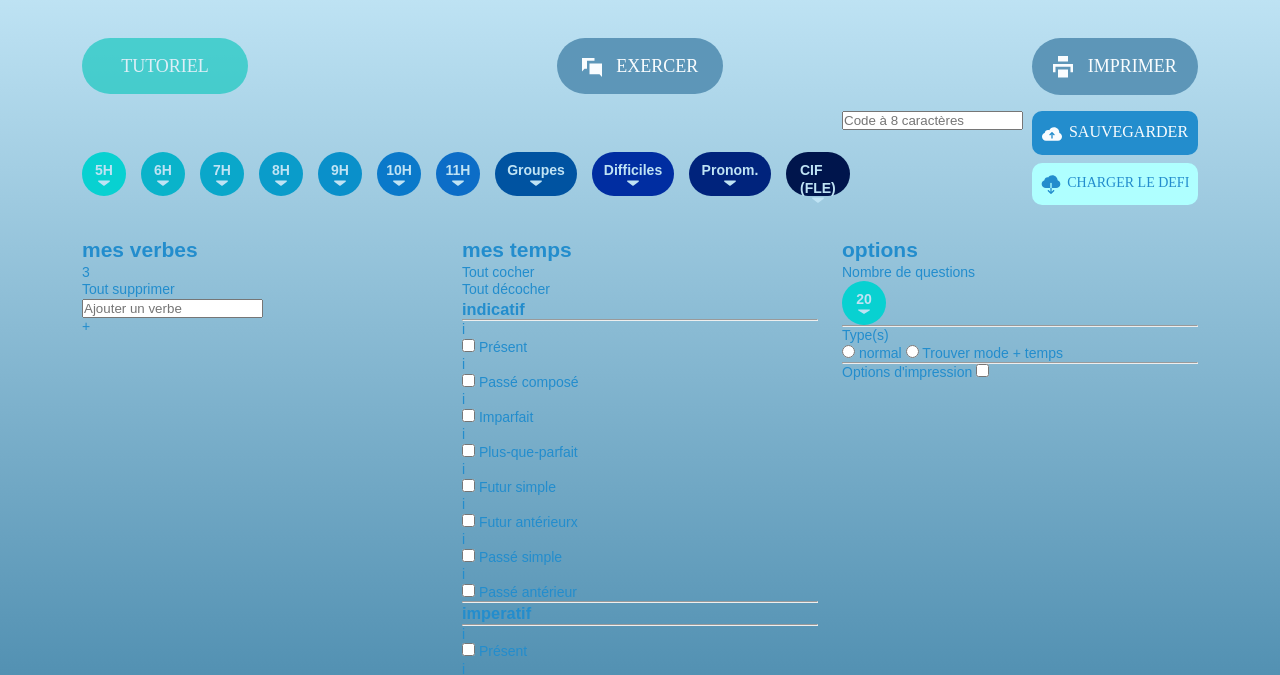
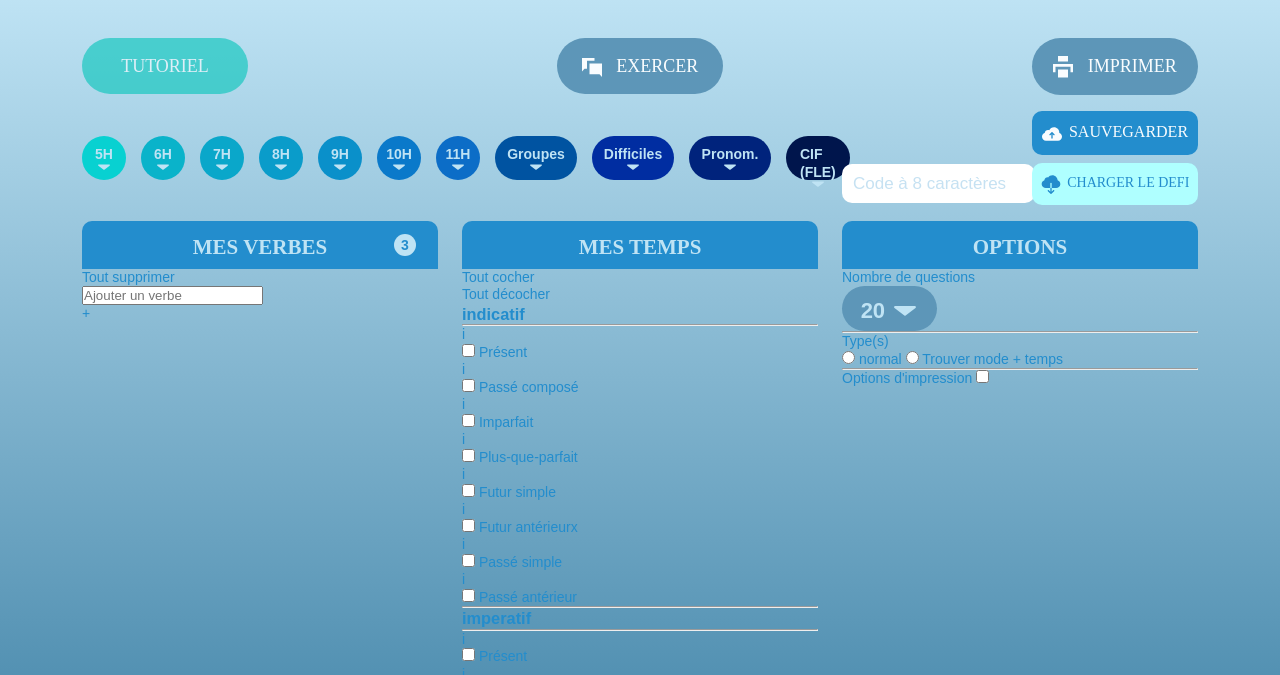
Before and after one commit to maevachristan/Tatitotu-Site-, a website built with Parcel: page src/index.html in a window 1280 px wide. Shown: the part 121-796 px from the top of the page. Built offline with nearby package versions, Linux system fonts and the light colour scheme.

Commit message:
mise en forme des card banner et de la barre pour le code à 8 chiffres

```diff
--- a/src/scss/_layout.scss
+++ b/src/scss/_layout.scss
@@ -8,5 +8,5 @@
 
 .l-main-buttons {
     display: flex;
-    margin: 41px 0;
+    margin: 25px 0 41px 0;
 }
--- a/src/scss/main.scss
+++ b/src/scss/main.scss
@@ -6,6 +6,9 @@
 @import "modules/_main-button.css";
 @import "modules/_need-button.css";
 @import "modules/_dropdown-button.css";
+@import "modules/_card-banner.css";
+@import "modules/_verbs-total.css";
+@import "modules/_typing-bar.css";
 
 // .row + .row {
 //     margin-top: 16px;
--- /dev/null
+++ b/src/scss/modules/_card-banner.css
@@ -0,0 +1,10 @@
+.card-banner {
+    background-color: #238dcd;
+    border-radius: 10px 10px 0 0;
+    color: #bfe3f4;
+    font-family: 'Lost Fish';
+    padding: 13px 0 8px 0;
+    position: relative;
+    text-align: center;
+    text-transform: uppercase;
+}
--- a/src/scss/modules/_dropdown-button.css
+++ b/src/scss/modules/_dropdown-button.css
@@ -61,3 +61,17 @@
 .groups, .hard, .pronominals, .cif {
     width: 82px;
 }
+
+.select {
+    background-color: #5d96b8;
+    flex-direction: row;
+    font-size: 22px;
+    height: 45px;
+    justify-content: space-around;
+    padding: 4px 15px 0;
+    width: 95px;
+}
+
+.select .develop {
+    width: 26px;
+}
--- /dev/null
+++ b/src/scss/modules/_typing-bar.css
@@ -0,0 +1,14 @@
+.code {
+    border: none;
+    border-radius: 10px;
+    margin-top: 53px;
+    padding: 13px 0 11px 11px;
+    width: 193px;
+}
+
+.code::placeholder {
+    color: #238dcd;
+    font-family: 'Baloo Paaji 2', sans-serif;
+    font-size: 17px;
+    opacity: 26%;
+}
--- /dev/null
+++ b/src/scss/modules/_verbs-total.css
@@ -0,0 +1,14 @@
+.verbs-total {
+    background-color: #bfe3f4;
+    border-radius: 100px;
+    color: #238dcd;
+    font-family: 'Baloo Paaji 2', sans-serif;
+    font-size: 14px;
+    font-weight: 900;
+    height: 22px;
+    padding: 3px 7px;
+    position: absolute;
+    right: 22px;
+    top: 13px;
+    width: 22px;
+}
```
